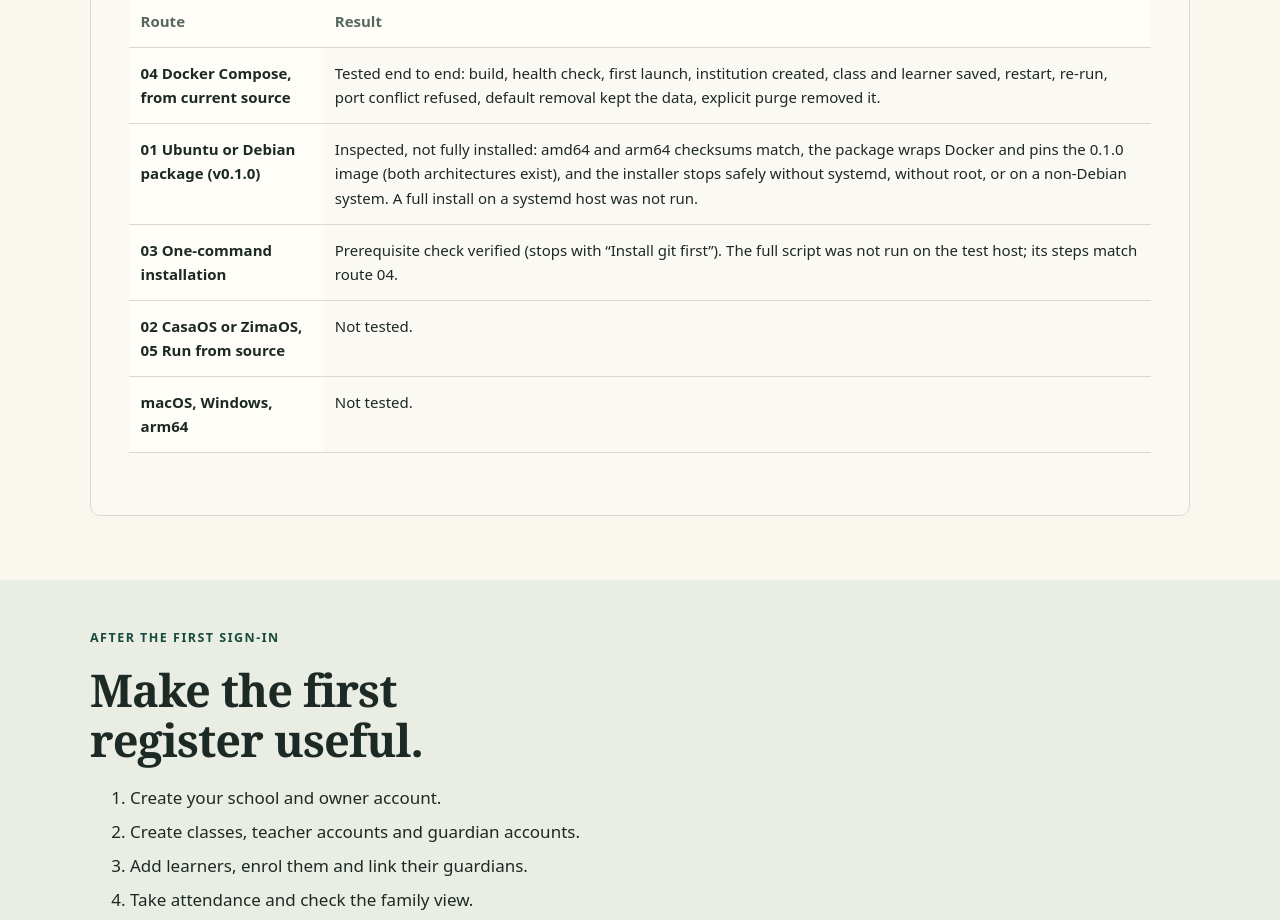
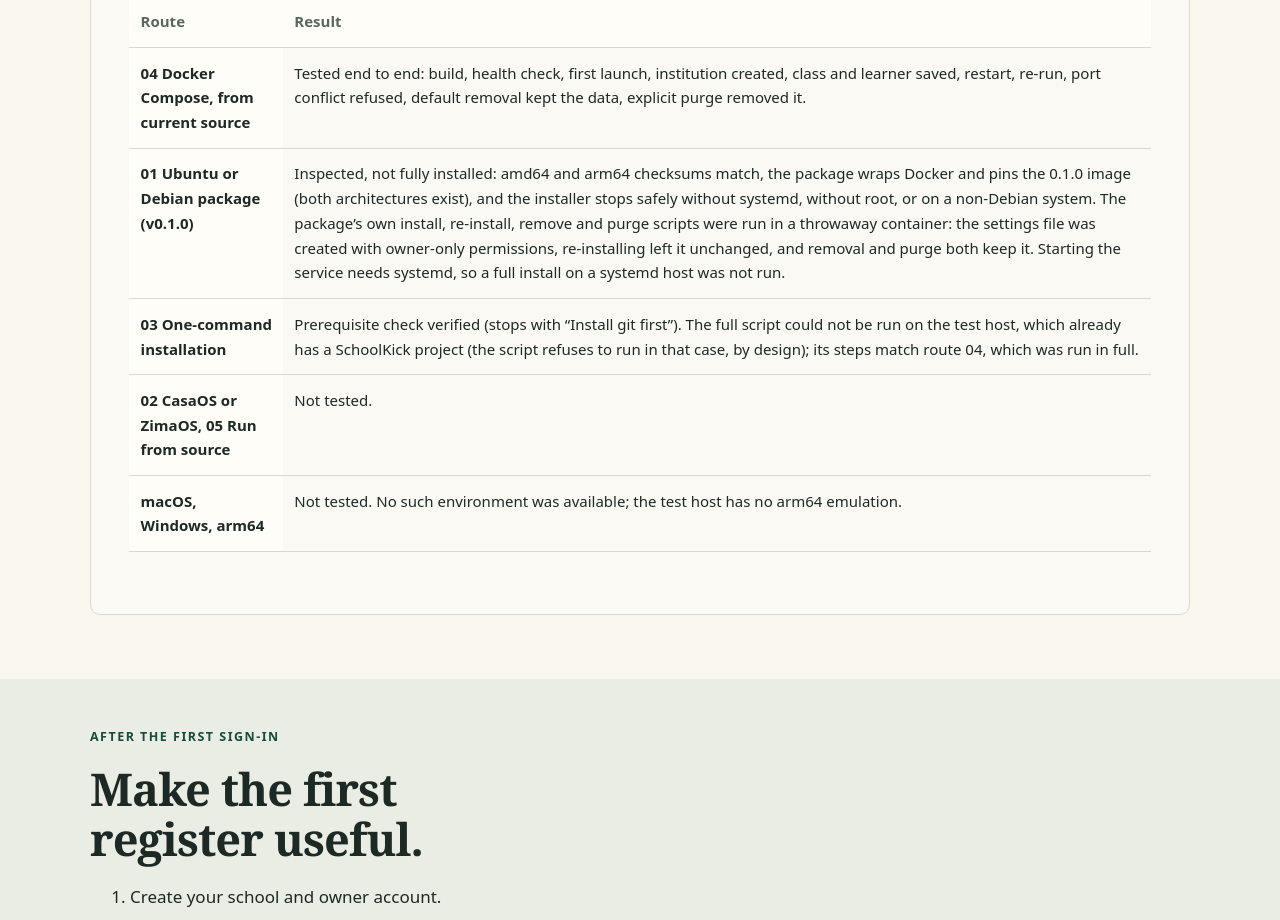
Before and after one commit to Raktim94/schoolkick, a Next.js app in the folder web/: page /get-started in a window 1280 px wide. Shown: the part 9300-10220 px from the top of the page. Built offline with nearby package versions, Linux system fonts and the light colour scheme.

Commit message:
SchoolKick install page: record the package script tests and why install.sh could not be run in full

```diff
--- a/web/app/get-started/page.tsx
+++ b/web/app/get-started/page.tsx
@@ -96,10 +96,10 @@ export default function Install() {
         <thead><tr><th scope="col">Route</th><th scope="col">Result</th></tr></thead>
         <tbody>
           <tr><th scope="row">04 Docker Compose, from current source</th><td>Tested end to end: build, health check, first launch, institution created, class and learner saved, restart, re-run, port conflict refused, default removal kept the data, explicit purge removed it.</td></tr>
-          <tr><th scope="row">01 Ubuntu or Debian package (v0.1.0)</th><td>Inspected, not fully installed: amd64 and arm64 checksums match, the package wraps Docker and pins the 0.1.0 image (both architectures exist), and the installer stops safely without systemd, without root, or on a non-Debian system. A full install on a systemd host was not run.</td></tr>
-          <tr><th scope="row">03 One-command installation</th><td>Prerequisite check verified (stops with “Install git first”). The full script was not run on the test host; its steps match route 04.</td></tr>
+          <tr><th scope="row">01 Ubuntu or Debian package (v0.1.0)</th><td>Inspected, not fully installed: amd64 and arm64 checksums match, the package wraps Docker and pins the 0.1.0 image (both architectures exist), and the installer stops safely without systemd, without root, or on a non-Debian system. The package’s own install, re-install, remove and purge scripts were run in a throwaway container: the settings file was created with owner-only permissions, re-installing left it unchanged, and removal and purge both keep it. Starting the service needs systemd, so a full install on a systemd host was not run.</td></tr>
+          <tr><th scope="row">03 One-command installation</th><td>Prerequisite check verified (stops with “Install git first”). The full script could not be run on the test host, which already has a SchoolKick project (the script refuses to run in that case, by design); its steps match route 04, which was run in full.</td></tr>
           <tr><th scope="row">02 CasaOS or ZimaOS, 05 Run from source</th><td>Not tested.</td></tr>
-          <tr><th scope="row">macOS, Windows, arm64</th><td>Not tested.</td></tr>
+          <tr><th scope="row">macOS, Windows, arm64</th><td>Not tested. No such environment was available; the test host has no arm64 emulation.</td></tr>
         </tbody>
       </table></div>
     </article></section>
```
